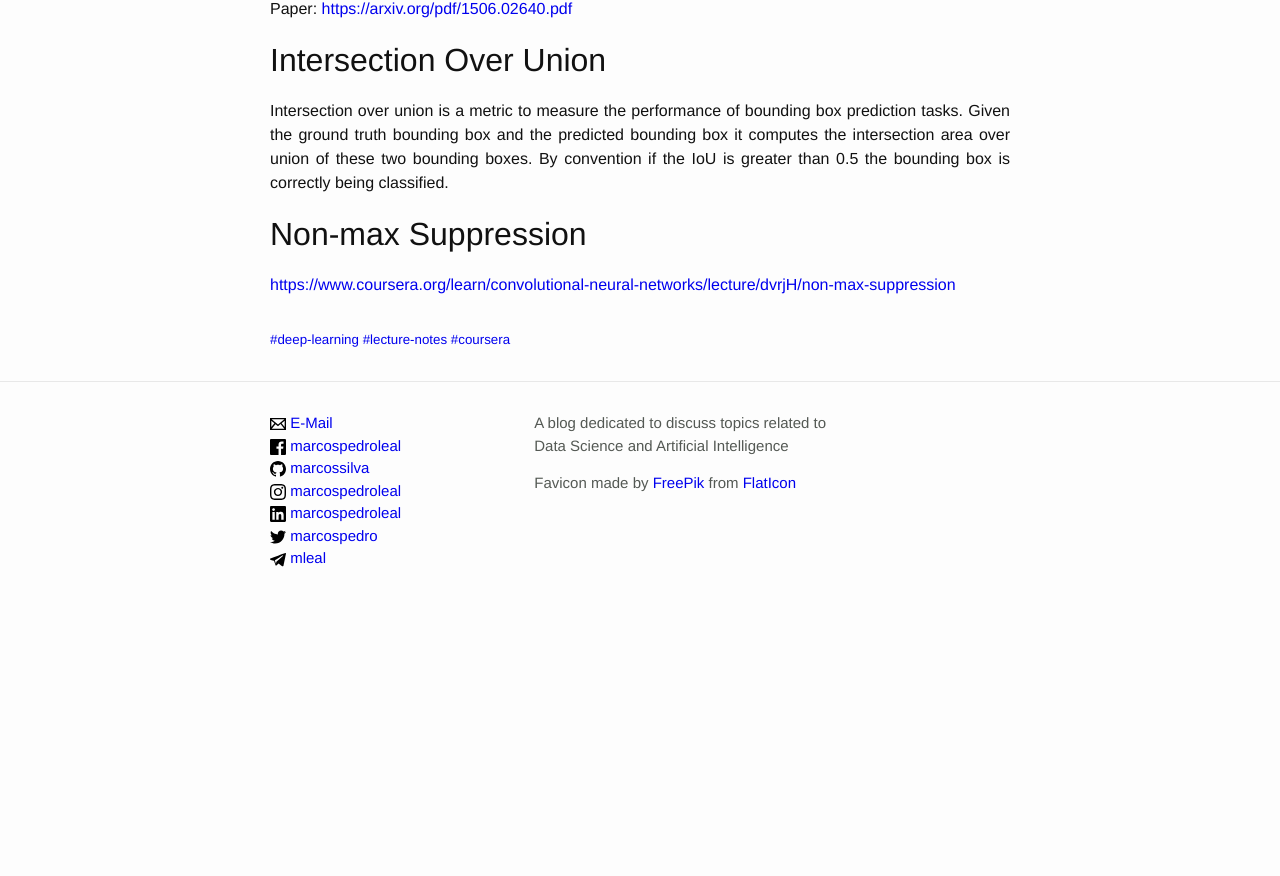
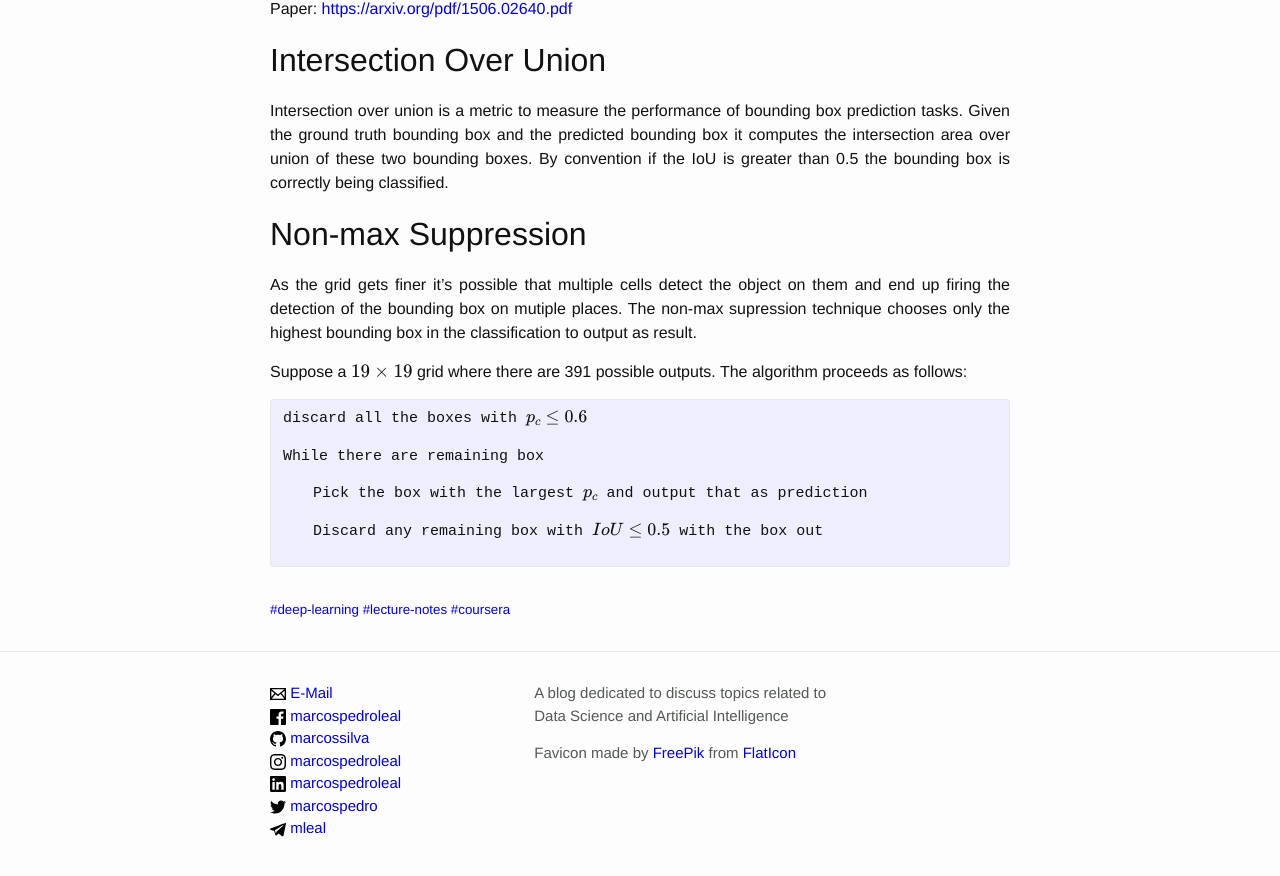
Before and after one commit to marcossilva/marcossilva.github.io, a Jekyll site: the page built from _posts/en/2019-08-06-coursera-deep-learning-module-4-week-3.md, in a window 1280 px wide and 900 px high, scrolled down 2051 px. Shown: the top 876 px of the window. Built offline with Jekyll 4.4.1, drawn with Linux system fonts in a browser that asks for light colours; formulas are drawn with MathJax 3; before the commit the page ends 2681 px from its top, so only the background shows below that.

Commit message:
Fix on style

```diff
--- a/_posts/en/2019-08-06-coursera-deep-learning-module-4-week-3.md
+++ b/_posts/en/2019-08-06-coursera-deep-learning-module-4-week-3.md
@@ -63,4 +63,13 @@ Intersection over union is a metric to measure the performance of bounding box p
 
 ## Non-max Suppression
 
-<https://www.coursera.org/learn/convolutional-neural-networks/lecture/dvrjH/non-max-suppression>
+As the grid gets finer it's possible that multiple cells detect the object on them and end up firing the detection of the bounding box on mutiple places. The non-max supression technique chooses only the highest bounding box in the classification to output as result.
+
+Suppose a $19 \times 19$ grid where there are 391 possible outputs. The algorithm proceeds as follows:
+
+<div class="code-highlited-mod">
+	<p>discard all the boxes with $p_c \leq 0.6$</p>
+	<p>While there are remaining box</p>
+		<p style="text-indent: 2em;">Pick the box with the largest $p_c$ and output that as prediction</p>
+		<p style="text-indent: 2em;">Discard any remaining box with $IoU \leq 0.5$ with the box out</p>
+</div>
```
Also changed, not shown: _posts/2019-08-06-notas-google-cloud-onboard-b2w.md (added, +13 -0 lines), _posts/en/2019-07-31-coursera-deep-learning-module-3-week-1.md (+0 -3 lines), _posts/en/2019-08-03-coursera-deep-learning-module-3-week-2.md (+0 -3 lines), _posts/en/2019-08-04-coursera-deep-learning-module-4-week-1.md (+0 -3 lines), _posts/en/2019-08-04-coursera-deep-learning-module-4-week-2.md (+0 -3 lines).
